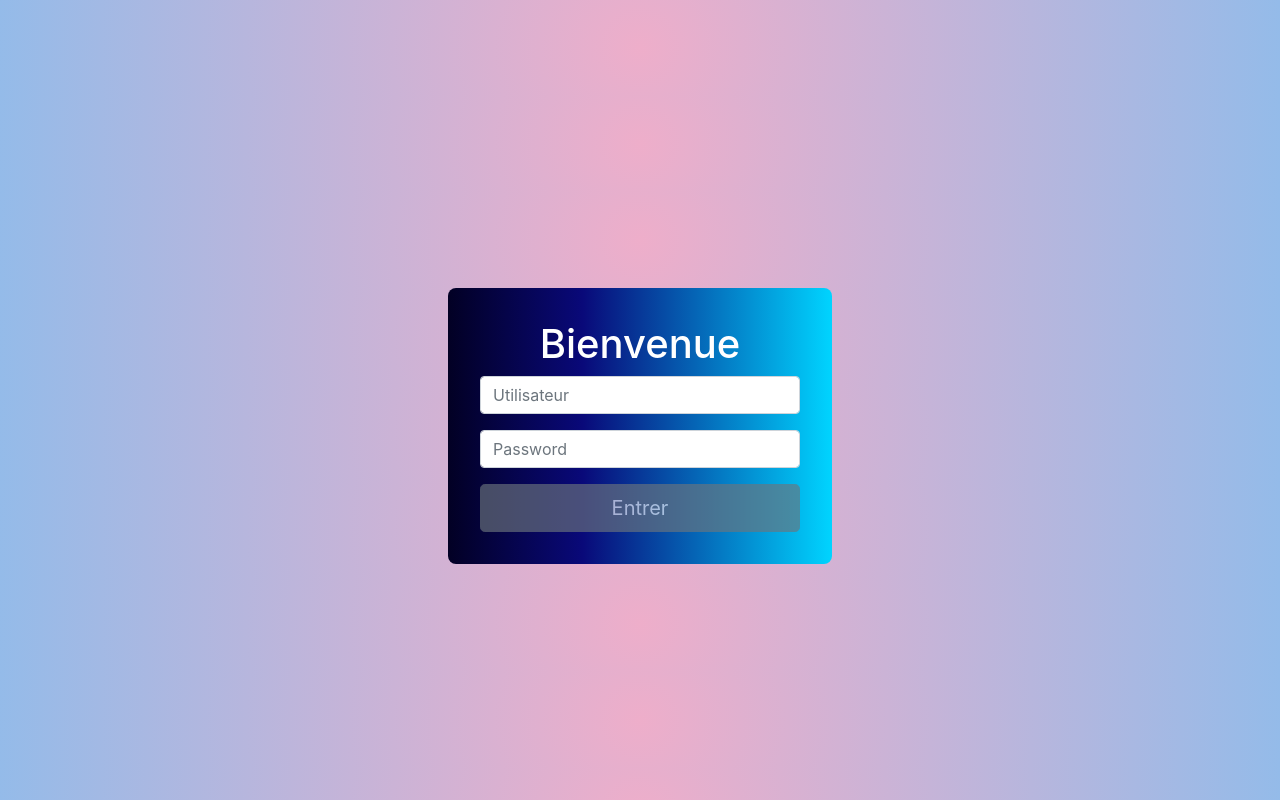
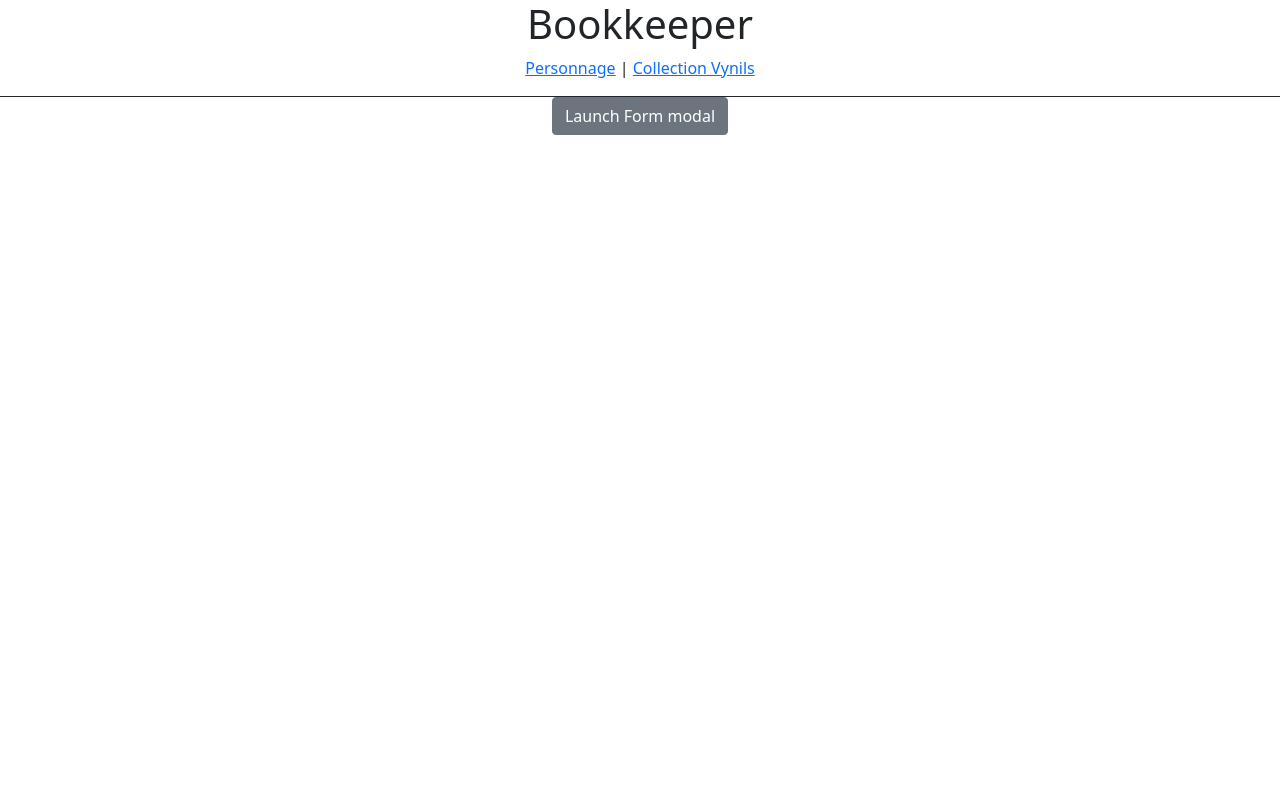
Before and after one commit to nico604/porto, a React (Create React App) app: page / in a window 1280 px wide. Built offline with nearby package versions, Linux system fonts and the light colour scheme.

Commit message:
modal de connection bidon 1/2

```diff
--- a/src/App.js
+++ b/src/App.js
@@ -1,16 +1,31 @@
 import React from 'react';
 
-import EcranPremier from "./components/EcranPremier";
-import Header from "./components/header";
-import Login from  "./components/Login/Login";
+//import EcranPremier from "./components/EcranPremier";
+//import Header from "./components/header";
+import Modal from "./components/ModalPop";
+import { Link } from 'react-router-dom';
 
-import logo from './logo.svg';
+//import logo from './logo.svg';
 import './App.css';
 
 function App() {
+
   return (
     <div className="App">
-      <Login />
+    <div>
+      <h1>Bookkeeper</h1>
+      <nav
+        style={{
+          borderBottom: "solid 1px",
+          paddingBottom: "1rem",
+        }}
+      >
+        <Link to="/EcranPremier">Personnage</Link> |{" "}
+        <Link to="/apidiscogs">Collection Vynils</Link>
+      </nav>
+    </div>
+
+      <Modal />
     </div>
   );
 }
--- a/src/components/Discog/Discog.js
+++ b/src/components/Discog/Discog.js
@@ -1,5 +1,5 @@
 import React from 'react';
-import PropTypes from 'prop-types';
+//import PropTypes from 'prop-types';
 import styles from './Discog.module.css';
 
 const Discog = () => (
--- a/src/components/Login/Login.js
+++ b/src/components/Login/Login.js
@@ -1,15 +1,9 @@
-import React, { useState } from 'react';
-//import PropTypes from 'prop-types';
+import React, { useState,  } from 'react';
 import styles from './Login.module.css';
 import { Form, Input, FormGroup, Button } from 'reactstrap';
-import styled from "styled-components";
 
-const Container = styled.div`
-  height: 50px;
-  padding: 3em;
-`;
+const Login = ({handleSubmit}) => {
 
-export default function Login(){
 
   const [user, setUser] = useState("");
   const [password,setPassword] = useState("");
@@ -20,21 +14,9 @@ export default function Login(){
     }
   }
 
-  function handleSubmit(event) {
-    event.preventDefault();
-    const  userr  = user;
-    const  pass  = password;
-      if (userr && userr.trim() && pass && pass.trim()) {
-        localStorage.setItem('token', '123');
-      }
-  }
+  return(
 
-  return(
-    <Container id="container">
-      <div id="ecranPremier">
-        <h1>Bienvenue</h1>
-        <div className={styles.Login} data-testid="Login">
-          <Form onSubmit={handleSubmit}>
+    <Form onSubmit={handleSubmit} className={styles.Login} data-testid="Login" >
       <FormGroup>
         <Input
           id="user"
@@ -61,8 +43,6 @@ export default function Login(){
         Entrer
       </Button>
     </Form>
-        </div>
-      </div>
-    </Container>
   )
 }
+export default Login
--- /dev/null
+++ b/src/components/ModalPop.js
@@ -0,0 +1,44 @@
+import React, { useState,  } from 'react';
+//import PropTypes from 'prop-types';
+import { Modal, ModalBody, ModalHeader, ModalFooter, Button } from 'reactstrap';
+//import styled from "styled-components";
+import Login from  "./Login/Login";
+
+
+export default function ModalPop(props){
+
+  const [open, setOpen] = useState(false);
+  const handleClose = () => setOpen(false);
+  const handleShow = () => setOpen(true);
+
+  function handleSubmit(event) {
+   event.preventDefault();
+   console.log("event close");
+   handleClose();
+  }
+
+  return(
+    <React.Fragment>
+      <Modal isOpen={open}  toggle={() => setOpen(true)}  >
+        <ModalHeader>
+          Biennvenue
+        </ModalHeader>
+
+        <ModalBody>
+        <Login onSubmit={handleSubmit} />
+        </ModalBody>
+
+       <ModalFooter>
+        <Button variant="secondary" onClick={handleClose}>
+        Close Modal
+        </Button>
+        </ModalFooter>
+
+      </Modal>
+       <Button variant="primary" onClick={handleShow}>
+          Launch Form modal
+        </Button>
+
+    </React.Fragment>
+  )
+}
--- a/src/index.js
+++ b/src/index.js
@@ -1,11 +1,29 @@
-import React, { PureComponent } from "react";
+import React from "react";
 import ReactDOM from 'react-dom/client';
-import reportWebVitals from './reportWebVitals';
+import {
+  BrowserRouter,
+  Routes,
+  Route,
+} from "react-router-dom";
+
+//import routes from './routes';
+import Bienvenue from './components/Bienvenue/Bienvenue';
+import Discog from './components/Discog/Discog';
+//import reportWebVitals from './reportWebVitals';
 import 'bootstrap/dist/css/bootstrap.css';
 
-import styles from './index.css';
+//import styles from './index.css';
 
 import App from './App';
 
 const root = ReactDOM.createRoot(document.getElementById('root'));
-root.render(<App />);
+
+root.render(
+<BrowserRouter>
+    <Routes>
+      <Route path="/" element={<App />} />
+      <Route path="bienvenue" element={<Bienvenue />} />
+      <Route path="apidiscogs" element={<Discog />} />
+    </Routes>
+  </BrowserRouter>
+);
--- /dev/null
+++ b/src/routes.js
@@ -0,0 +1,19 @@
+import React from 'react';
+import PrivateRoute from './PrivateRoute';
+import PublicRoute from './PublicRoute';
+
+const AuthorizationContext  = React.createContext();
+
+const Routes = () => {
+  const token = localStorage.getItem('token');
+
+  // conditionally route based on the token value
+
+  return (
+    <AuthorizationContext.Provider value={token}>
+      {!!token ? <PrivateRoute /> : <PublicRoute />}
+    </AuthorizationContext.Provider>
+  )
+}
+
+export default Routes;
```
Also changed, not shown: src/Home.jsx (added, +7 -0 lines), src/PrivateRoute.jsx (added, +16 -0 lines), src/PublicRoute.jsx (added, +16 -0 lines), src/components/Login/Modal.js (added, +36 -0 lines). Lines whose indentation alone changed are shown as unchanged.
